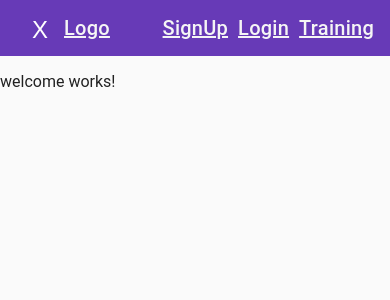
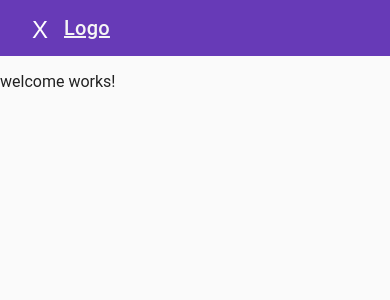
Before and after one commit to VHIzq/fitness-tracker, an Angular app: page / in a window 390 px wide. Shown: the top 300 px of the page. Built offline with nearby package versions, Linux system fonts and the light colour scheme.

Commit message:
responsive woring

```diff
--- a/src/app/app.component.html
+++ b/src/app/app.component.html
@@ -4,13 +4,13 @@
   </mat-sidenav>
   <mat-sidenav-content>
     <mat-toolbar color="primary">
-      <div>
+      <div fxHide.gt-xs>
         <button mat-icon-button (click)="sidenav.toggle()">
           <mat-icon>X</mat-icon>
         </button>
       </div>
       <div><a routerLink="/">Logo</a></div>
-      <div fxFlex fxLayout fxLayoutAlign="flex-end">
+      <div fxFlex fxLayout fxLayoutAlign="flex-end" fxHide.xs>
         <ul fxLayout fxLayoutGap="10px" class="navigation-item">
           <a routerLink="/signup">SignUp</a>
           <a routerLink="/login">Login</a>
```
